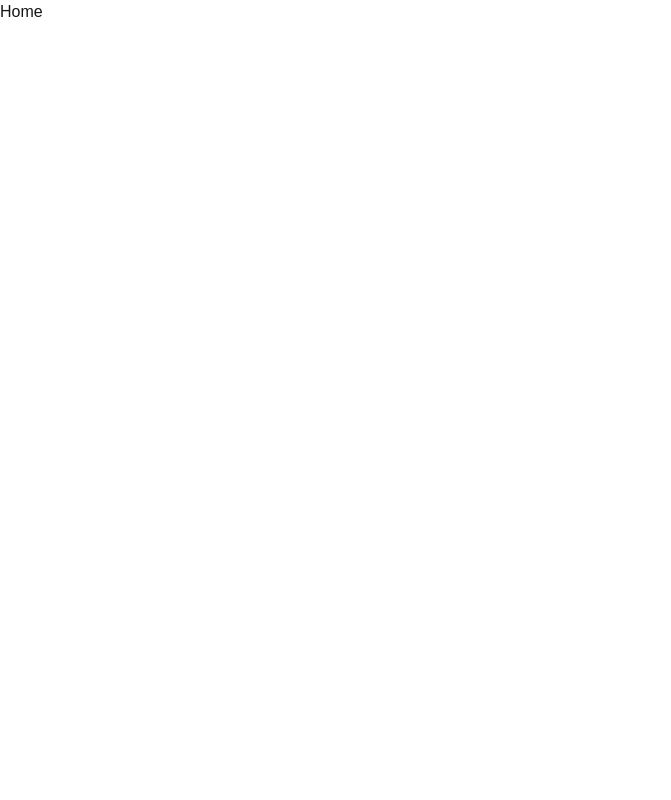
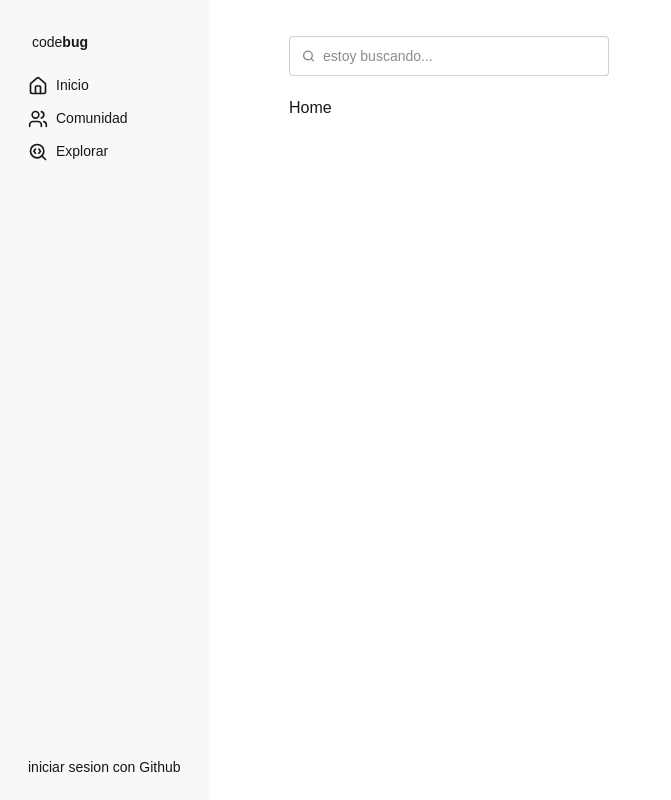
Before and after one commit to INKINSS/codebug, a Next.js app: page / in a window 1280 px wide. Shown: the whole page, without its empty margins (0-671 px from the left). Built offline with nearby package versions, Linux system fonts and the light colour scheme; no server answers.

Commit message:
feat(layout): añade navbar e inputSearch al layout
pendiente: hacer refactor y pasar todo lo necesario a un componente aparte

```diff
--- a/src/app/layout.tsx
+++ b/src/app/layout.tsx
@@ -1,6 +1,8 @@
 import type { Metadata } from "next";
 import { Geist, Geist_Mono } from "next/font/google";
 import "./globals.css";
+import Navbar from "@/components/navbar/Navbar";
+import InputSearch from "@/components/search/InputSearch";
 
 const geistSans = Geist({
   variable: "--font-geist-sans",
@@ -13,7 +15,7 @@ const geistMono = Geist_Mono({
 });
 
 export const metadata: Metadata = {
-  title: "Create Next App",
+  title: "codebug",
   description: "Generated by create next app",
 };
 
@@ -23,7 +25,12 @@ export default function RootLayout({ children }: LayoutProps<"/">) {
       lang="en"
       className={`${geistSans.variable} ${geistMono.variable} h-full antialiased`}
     >
-      <body className="min-h-full flex flex-col">{children}</body>
+      <body className="flex h-full">
+        <Navbar>
+          <InputSearch />
+          {children}
+        </Navbar>
+      </body>
     </html>
   );
 }
```
